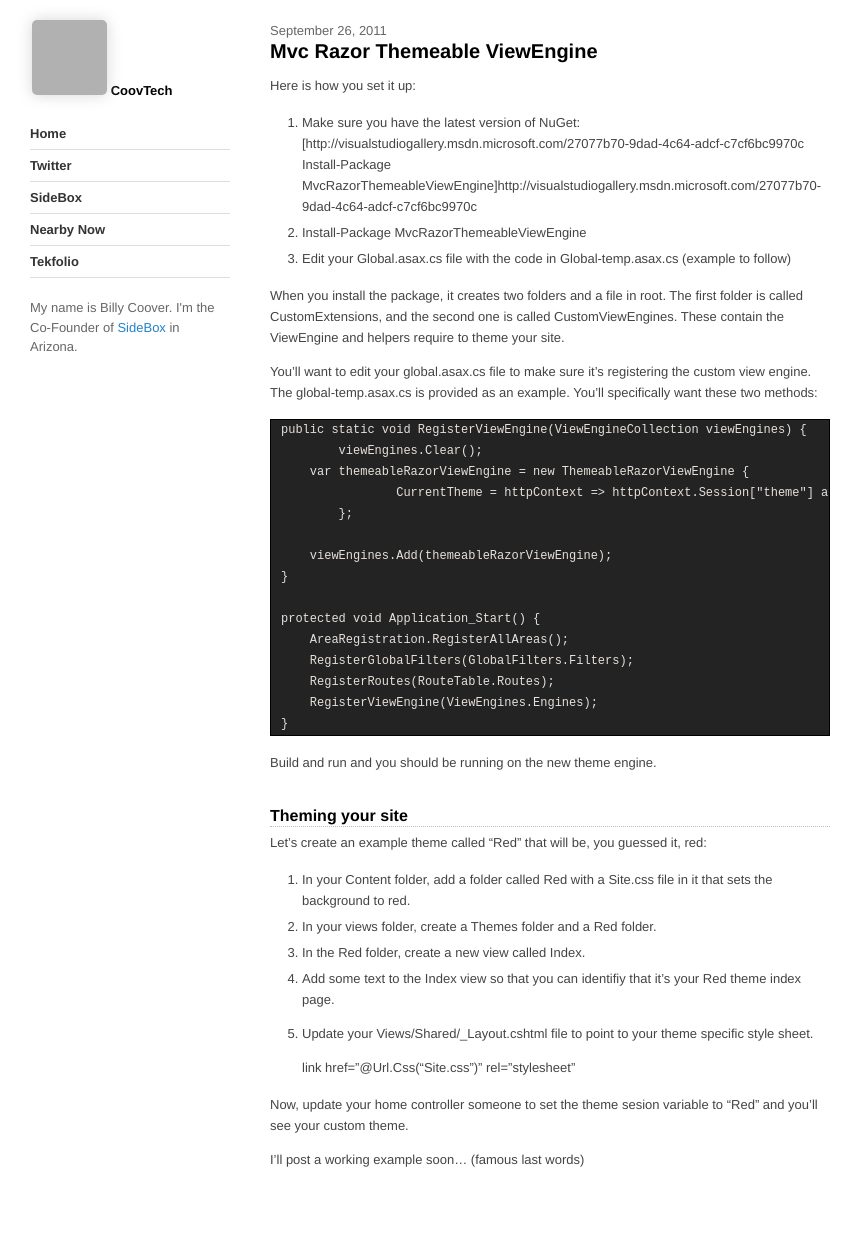
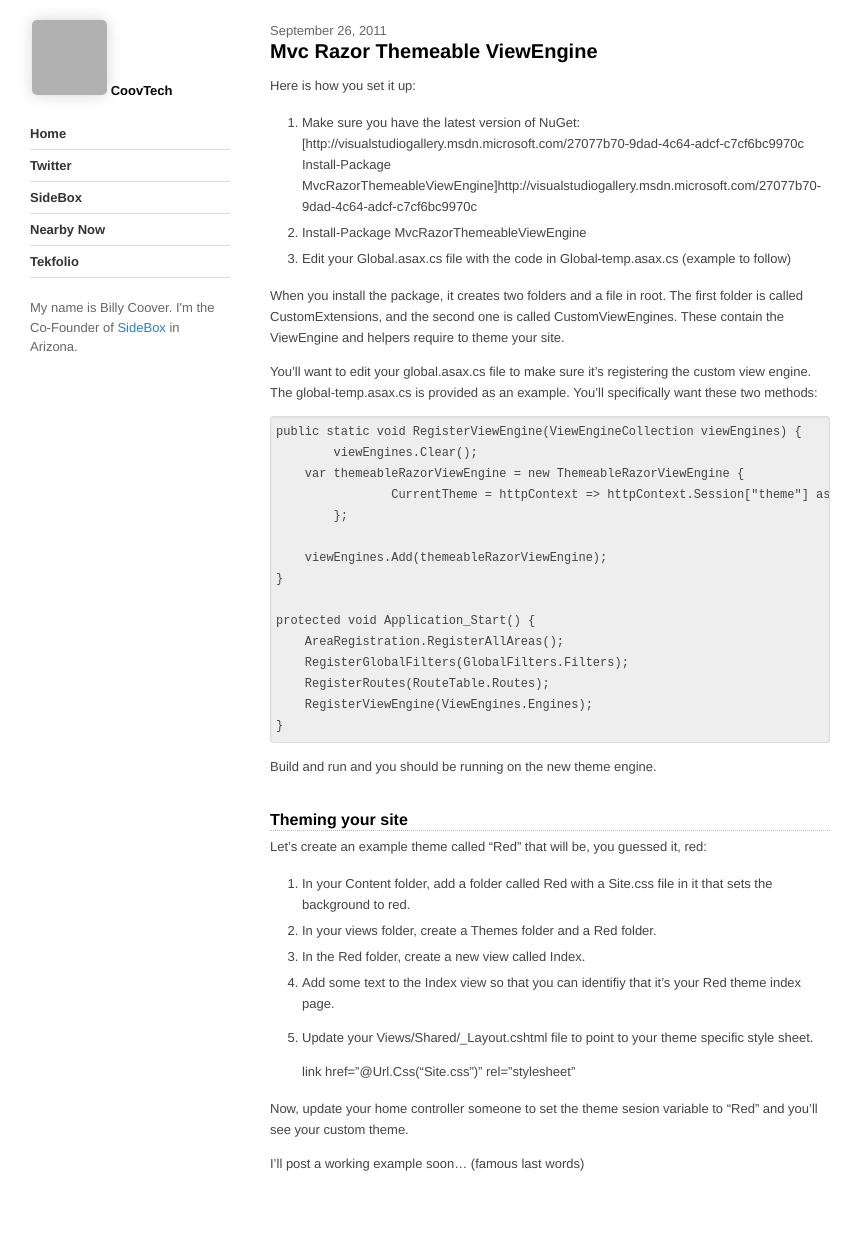
Before and after one commit to azcoov/azcoov.github.com, a Jekyll site: the page built from _posts/2011-09-26-razor-view-engine.md, in a window 1280 px wide. Shown: the whole page, without its empty margins (0-865 px from the left). Built offline with Jekyll 4.4.1, drawn with Linux system fonts in a browser that asks for light colours; Markdown is read by kramdown in place of the engine named in the settings; grey boxes are pictures that could not be loaded.

Commit message:
more codz style

```diff
--- a/_posts/2011-09-26-razor-view-engine.md
+++ b/_posts/2011-09-26-razor-view-engine.md
@@ -44,6 +44,7 @@ Let's create an example theme called "Red" that will be, you guessed it, red:
 4. Add some text to the Index view so that you can identifiy that it's your Red theme index page.
 5. Update your Views/Shared/_Layout.cshtml file to point to your theme specific style sheet.
 
+
 	link href="@Url.Css("Site.css")" rel="stylesheet"
 
 Now, update your home controller someone to set the theme sesion variable to "Red" and you'll see your custom theme.
--- a/css/base.css
+++ b/css/base.css
@@ -241,13 +241,16 @@ table.data th, table.data td{
 }
 
 pre{
-  margin:16px 0;
-  padding-left:10px;
-  border-left:1px solid #eee;
-  overflow:auto;
-  -webkit-font-smoothing:subpixel-antialiased;
-  color: #E6E0DB;
-  background-color: #232323;
-  border: 1px solid black;
-  font-size:12px;
+  margin: 1em 0;
+font-size: 12px;
+background-color: #EEE;
+border: 1px solid #DDD;
+padding: 5px;
+color: #444;
+overflow: auto;
+-webkit-box-shadow: rgba(0,0,0,0.07) 0 1px 2px inset;
+-webkit-border-radius: 3px;
+-moz-border-radius: 3px;
+border-radius: 3px;
+border-image: initial;
 }
```
